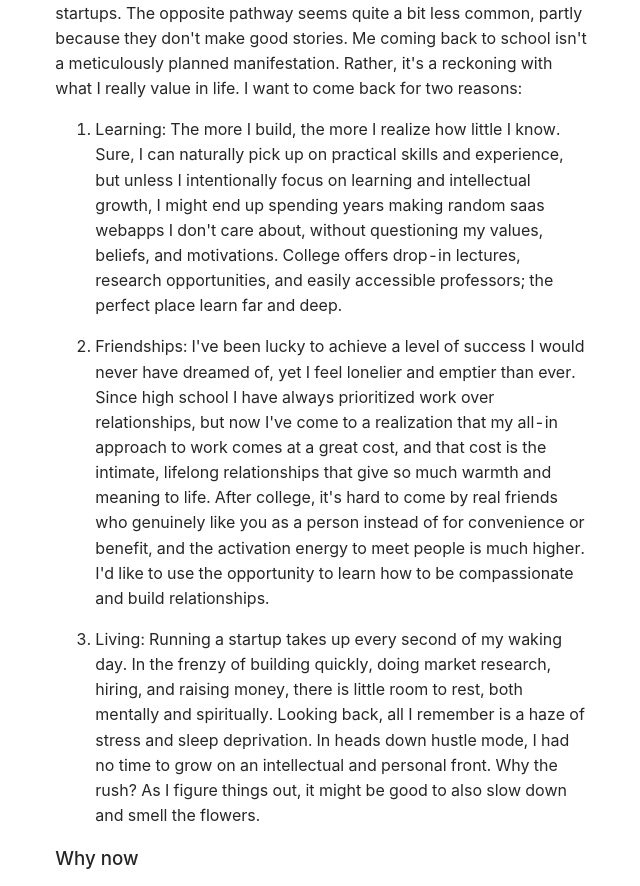
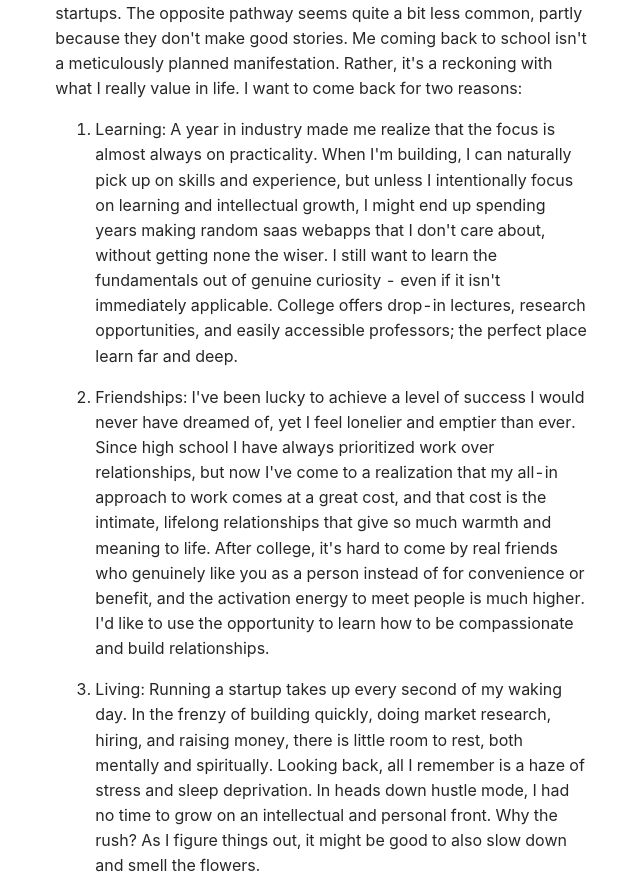
Before and after one commit to jonxuxu/website, a Next.js app: page /blog/2022-03-02-school in a window 1280 px wide. Shown: the part 2505-3391 px from the top of the page, without its empty margins (318-958 px from the left). Built offline with nearby package versions, Linux system fonts and the light colour scheme.

Commit message:
minor post edit

```diff
--- a/pages/blog/2022-03-02-school.mdx
+++ b/pages/blog/2022-03-02-school.mdx
@@ -21,7 +21,7 @@ I took a leave from school because I was okay about coming back to school if it
 
 There are a lot of stories about people dropping out of college to do startups. The opposite pathway seems quite a bit less common, partly because they don't make good stories. Me coming back to school isn't a meticulously planned manifestation. Rather, it's a reckoning with what I really value in life. I want to come back for two reasons:
 
-1. Learning: The more I build, the more I realize how little I know. Sure, I can naturally pick up on practical skills and experience, but unless I intentionally focus on learning and intellectual growth, I might end up spending years making random saas webapps I don't care about, without questioning my values, beliefs, and motivations. College offers drop-in lectures, research opportunities, and easily accessible professors; the perfect place learn far and deep.
+1. Learning: A year in industry made me realize that the focus is almost always on practicality. When I'm building, I can naturally pick up on skills and experience, but unless I intentionally focus on learning and intellectual growth, I might end up spending years making random saas webapps that I don't care about, without getting none the wiser. I still want to learn the fundamentals out of genuine curiosity - even if it isn't immediately applicable. College offers drop-in lectures, research opportunities, and easily accessible professors; the perfect place learn far and deep.
 
 2. Friendships: I've been lucky to achieve a level of success I would never have dreamed of, yet I feel lonelier and emptier than ever. Since high school I have always prioritized work over relationships, but now I've come to a realization that my all-in approach to work comes at a great cost, and that cost is the intimate, lifelong relationships that give so much warmth and meaning to life. After college, it's hard to come by real friends who genuinely like you as a person instead of for convenience or benefit, and the activation energy to meet people is much higher. I'd like to use the opportunity to learn how to be compassionate and build relationships.
 
```
